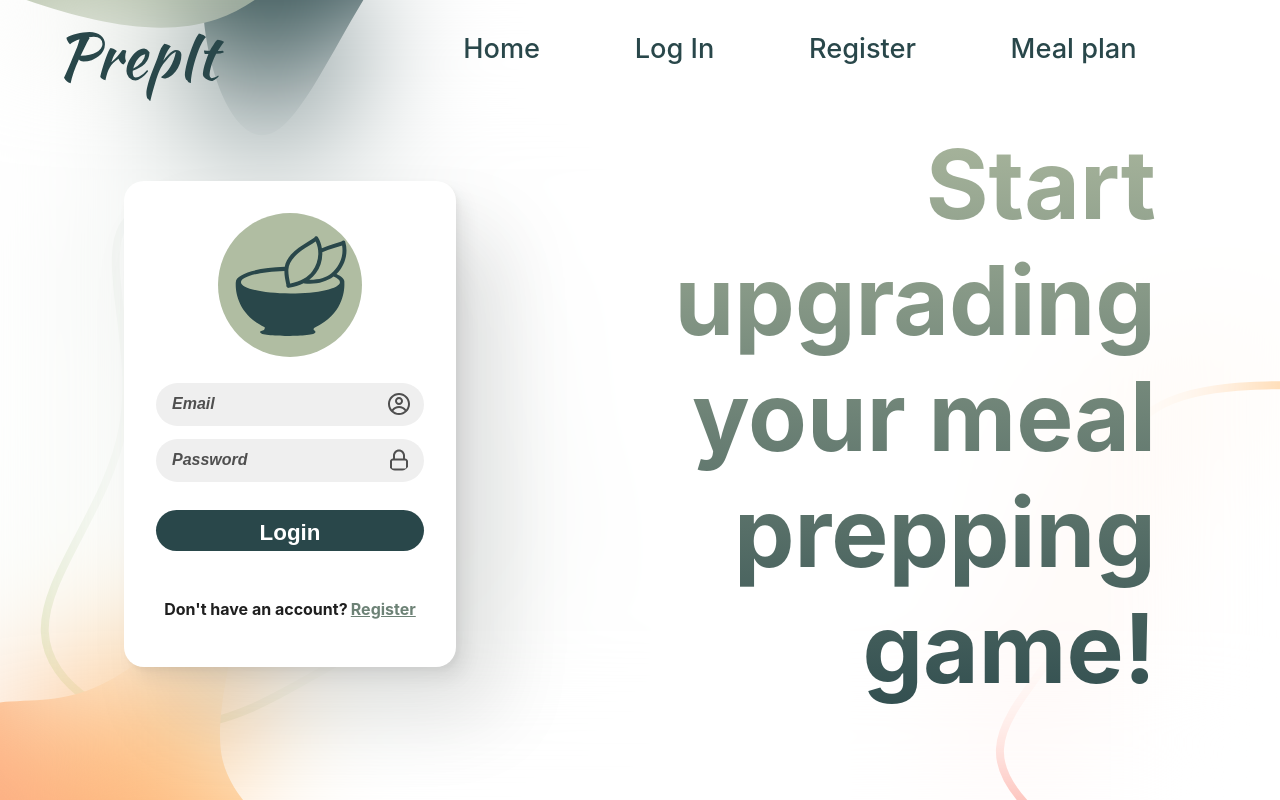
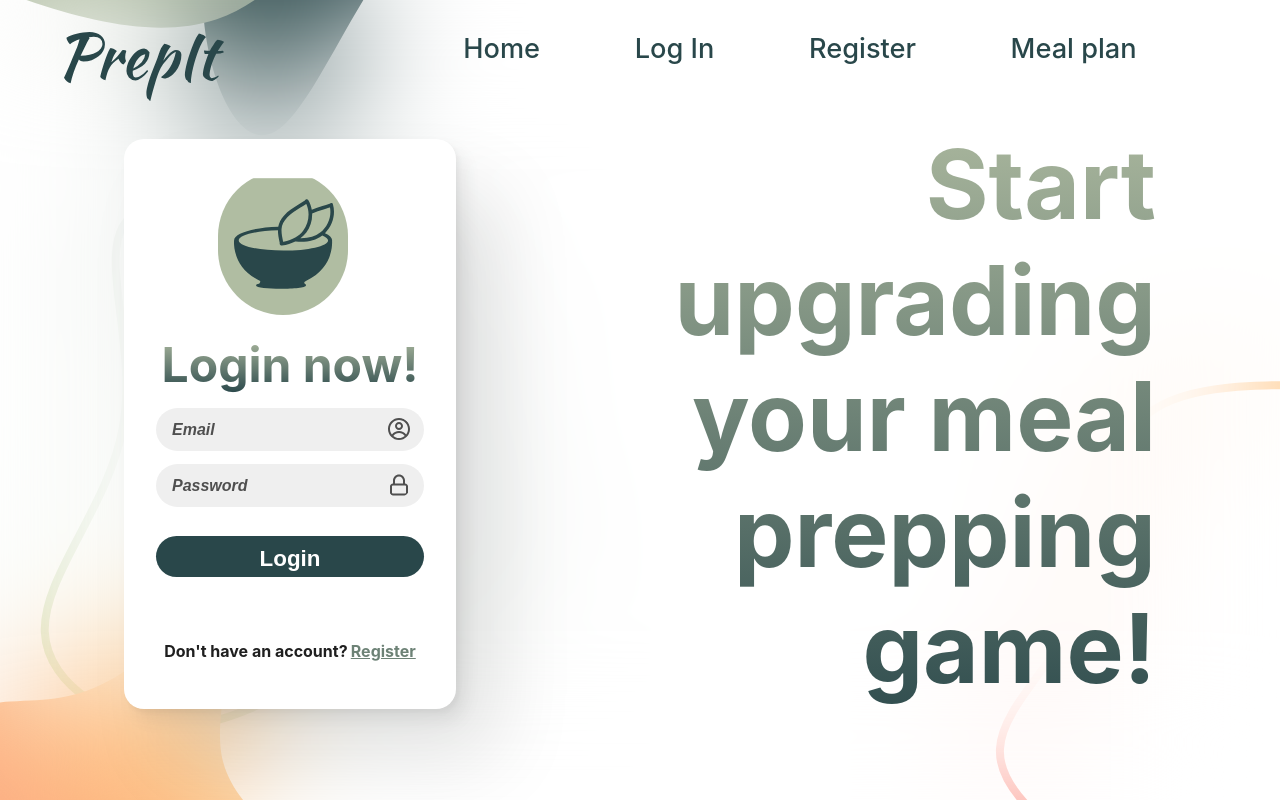
Before and after one commit to ewald30/prepit-frontend, a React (Create React App) app: page /auth/login in a window 1280 px wide. Built offline with nearby package versions, Linux system fonts and the light colour scheme; no server answers.

Commit message:
making it look better for bigger displays

```diff
--- a/src/components/auth/login/LoginComponent.scss
+++ b/src/components/auth/login/LoginComponent.scss
@@ -88,15 +88,10 @@
 
         .mobile-illustration{
             display: block !important;
-
         }
 
         .logo-rounded{
             display: none;
-        }
-
-        &-bottom-link{
-            margin-bottom: -3rem !important;
         }
 
     }
@@ -122,7 +117,7 @@
 
 
 
-@media (max-height: 700px){
+@media (max-height: 600px){
     .login-component{
 
         &-logo{
@@ -149,3 +144,49 @@
     }
 
 }
+
+@media (min-height: 650px){
+    .login-component{
+        display: flex;;
+        justify-content: center !important;
+
+        &-logo{
+            img{
+                width: 80%;
+            }
+        }
+
+        &-cta{
+            margin-bottom: 2rem !important;
+
+        }
+
+    }
+
+}
+
+@media (min-height: 780px){
+    .login-component{
+        display: flex;;
+        justify-content: center !important;
+
+        &-logo{
+            img{
+                width: 90%;
+            }
+        }
+
+        &-cta{
+            margin-bottom: 2rem !important;
+
+        }
+
+        &-mobile-label{
+            font-size: 3rem !important;
+            margin-bottom: -0.5rem;
+            display: block;
+        }
+
+    }
+
+}
```
